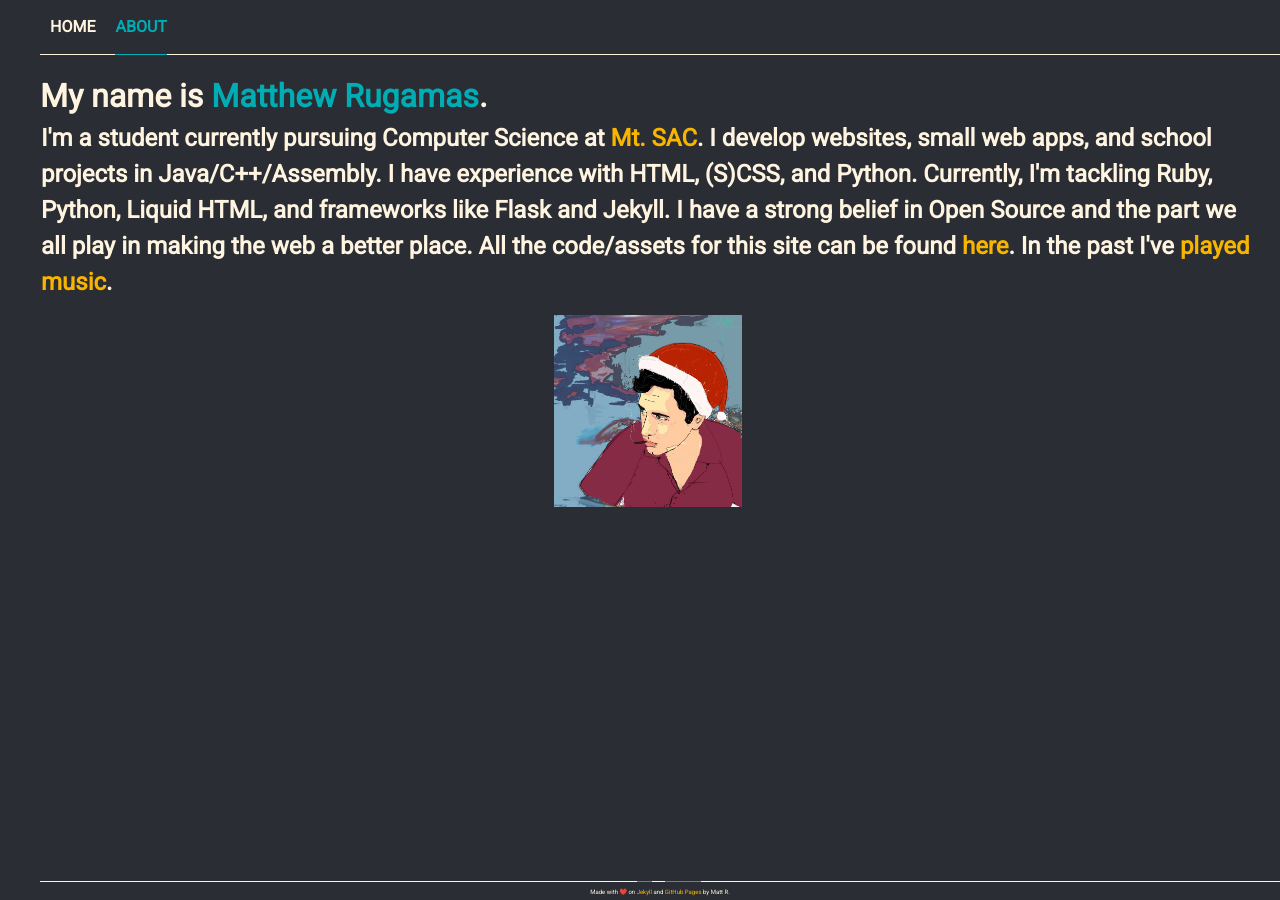
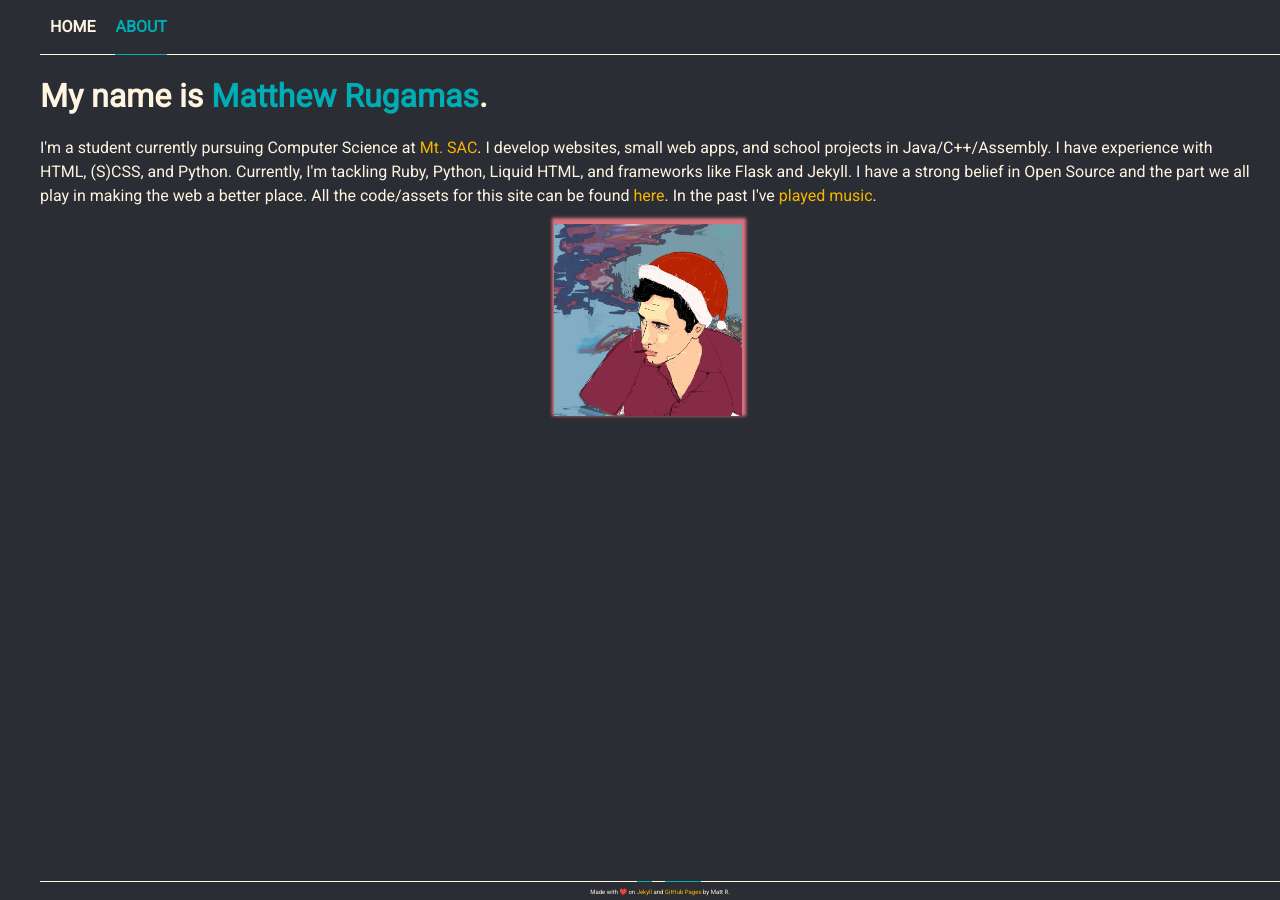
Before and after one commit to MattRugamas/mattrugamas.com, a Jekyll site: the page built from about.html, in a window 1280 px wide. Built offline with Jekyll 4.4.1, drawn with Linux system fonts in a browser that asks for light colours.

Commit message:
New post, styling inline post images and about selfie box shadow

```diff
--- a/_sass/main.scss
+++ b/_sass/main.scss
@@ -45,7 +45,8 @@
 	margin-left: 40px;
 }
 
-div h2, div h5 {
+div h2 {
+	text-transform: capitalize;
 	padding: 0 1px;
 } // left margin for type hack
 
@@ -110,7 +111,17 @@
 
 img#selfie {
 	display: block;
-	margin: 15px auto;
+	margin: auto;
+
+	box-shadow: 1px -3px 3px 3px $pink;
+}
+img.img-responsive {
+	display: block;
+	margin: auto;
+	width: 100%;
+	max-width: 50%;
+	height: auto;
+
 }
 
 div#content {
@@ -138,6 +149,9 @@
 	margin: 0 auto;
 }
 
+div#content h1#post-title {
+	text-transform: capitalize;
+}
 div#content p#post-date {
 	display: inline-block;
 	margin: 0 auto;
--- a/about.html
+++ b/about.html
@@ -2,7 +2,7 @@
 title: About
 ---
 	<h1>My name is <span>Matthew Rugamas</span>.</h1>
-	<h2>I'm a student currently pursuing Computer Science at <a href="http://www.mtsac.edu/">Mt. SAC</a>. I develop websites, small web apps, and school projects in Java/C++/Assembly. I have experience with HTML, (S)CSS, and Python. Currently, I'm tackling Ruby, Python, Liquid HTML, and frameworks like Flask and Jekyll. I have a strong belief in Open Source and the part we all play in making the web a better place. All the code/assets for this site can be found <a href="https://github.com/samagurtam/samagurtam.github.io">here</a>. In the past I've <a href="http://www.shamancult.bandcamp.com/">played</a> <a href="https://www.youtube.com/watch?v=d0XhHuLBBIY&feature=youtu.be">music</a>.</h2>
+	<p>I'm a student currently pursuing Computer Science at <a href="http://www.mtsac.edu/">Mt. SAC</a>. I develop websites, small web apps, and school projects in Java/C++/Assembly. I have experience with HTML, (S)CSS, and Python. Currently, I'm tackling Ruby, Python, Liquid HTML, and frameworks like Flask and Jekyll. I have a strong belief in Open Source and the part we all play in making the web a better place. All the code/assets for this site can be found <a href="https://github.com/samagurtam/samagurtam.github.io">here</a>. In the past I've <a href="http://www.shamancult.bandcamp.com/">played</a> <a href="https://www.youtube.com/watch?v=d0XhHuLBBIY&feature=youtu.be">music</a>.</p>
 
 <a href="http://www.twitter.com/MatthewRugamas">
 	<img id="selfie" src="{{ site.url }}/assets/img/default.PNG" alt="selfie and link to my twatter" height="192" width="188">
```
Also changed, not shown: _posts/2018-12-14-Getting Ready for the Web.md (added, +13 -0 lines), assets/img/terminal-with-configs.png (added).
